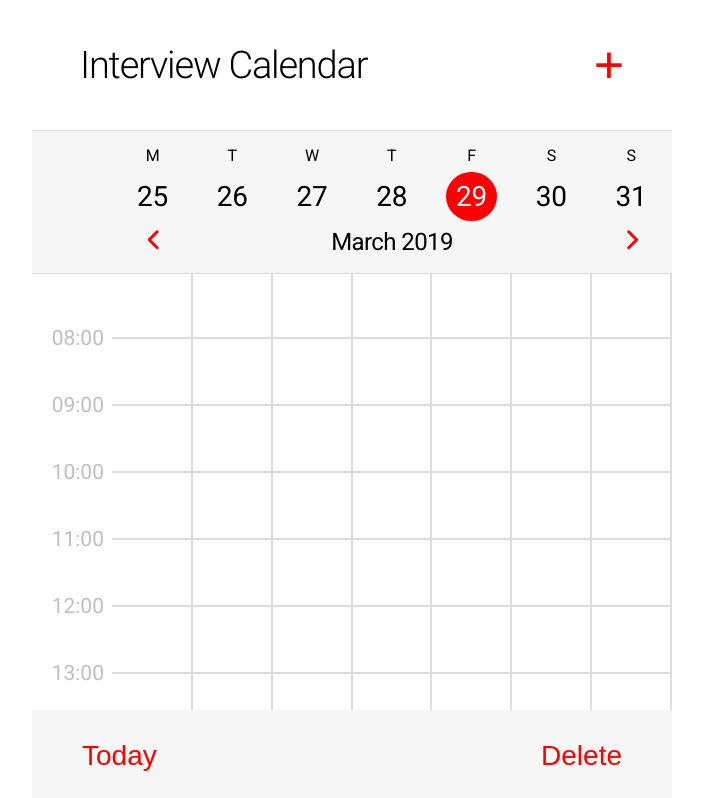
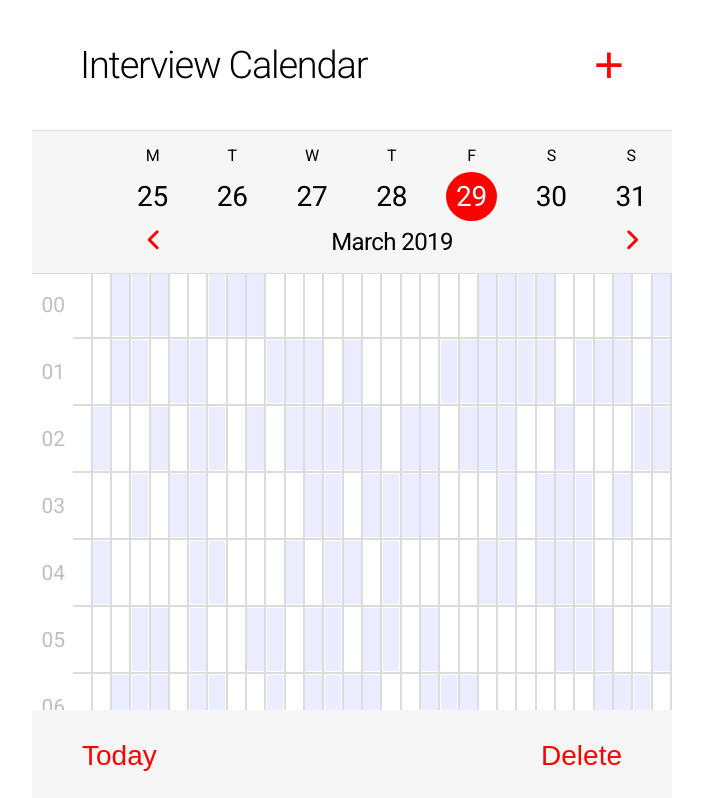
Before and after one commit to SkyLine2R/interview-calendar, a React (Create React App) app in the folder style-with-styled-components/: page / in a window 1280 px wide. Shown: the top 798 px of the page, without its empty margins (288-991 px from the left). Built offline with nearby package versions, Linux system fonts and the light colour scheme.

Commit message:
modified table

```diff
--- a/style-with-styled-components/src/interviewSection.js
+++ b/style-with-styled-components/src/interviewSection.js
@@ -1,4 +1,5 @@
 import styled from "styled-components";
+import { Fragment } from "react";
 
 const InterviewTime = [
   "08",
@@ -21,21 +22,27 @@ const daysInMonth = function (myDate) {
 
 const createMonthCalendar = function (calendarDate) {
   const daysInMoth = daysInMonth(calendarDate);
-  let element = [];
+  let elements = [];
   for (let hours = 0; hours < 24; hours++) {
-    element[hours] = [hours.toString().length - 1 ? hours : `0${hours}`];
+    /*     element[hours] = [hours.toString().length - 1 ? hours : `0${hours}`];
+     */
+    elements.push([0]);
     for (let day = 1; day <= daysInMoth; day++) {
-      element[hours].push(Math.round(Math.random())); // заменить на вставку данных БД
+      elements[hours].push(Math.round(Math.random())); // заменить на вставку данных БД
     }
   }
+  return elements;
 };
 
 const nowMothCalendar = createMonthCalendar(new Date(Date.now()));
+console.log(nowMothCalendar);
 
 const InterviewSectionWrap = styled.table`
   border-collapse: collapse;
+  overflow: scroll;
+
   td {
-    width: 5rem;
+    width: 67px; // 5rem
     height: 67px;
     background-color: white;
     border: 2px solid #dcdcdc;
@@ -70,7 +77,33 @@ const CellWithTime = styled.td`
 function InterviewSection() {
   return (
     <InterviewSectionWrap>
-      {InterviewTime.map((time) => {
+      <tbody>
+        {nowMothCalendar.map((time, index) => {
+          return (
+            <Fragment key={index}>
+              <tr>
+                <CellWithTime>
+                  {index > 9 ? `${index}` : `0${index}`}
+                </CellWithTime>
+                {time.map((val, index) => {
+                  return val ? (
+                    <td key={index}>
+                      <SelectedCells />
+                    </td>
+                  ) : (
+                    <td></td>
+                  );
+                })}
+              </tr>
+            </Fragment>
+          );
+        })}
+      </tbody>
+    </InterviewSectionWrap>
+  );
+}
+
+/*      {InterviewTime.map((time) => {
         return (
           <tr>
             <CellWithTime>
@@ -86,7 +119,7 @@ function InterviewSection() {
           </tr>
         );
       })}
-      {/*
+      {
       <tr>
         <CellWithTime>
           <span>09:00</span>
@@ -128,10 +161,6 @@ function InterviewSection() {
         <td></td>
         <td></td>
         <td></td>
-      </tr>{" "}
-      */}
-    </InterviewSectionWrap>
-  );
-}
+      </tr>{" "} */
 
 export default InterviewSection;
```
